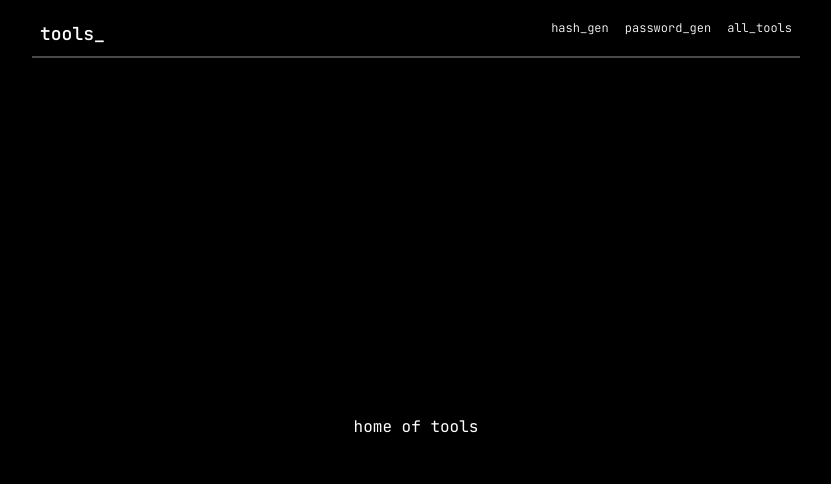
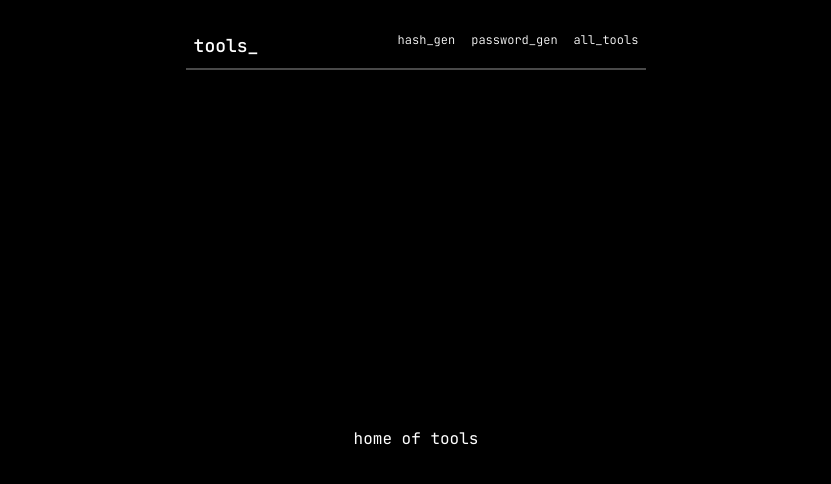
Before and after one commit to notsanta20/tools_, a React (Vite) app: page / in a window 1280 px wide. Shown: the top 484 px of the page, without its empty margins (224-1055 px from the left). Built offline with nearby package versions, Linux system fonts and the light colour scheme.

Commit message:
fix: added container for padding and added error page route

```diff
--- a/src/app/Router.tsx
+++ b/src/app/Router.tsx
@@ -1,13 +1,17 @@
 import { Routes, Route } from "react-router";
 import Home from "./routes/Home";
 import HashGenerator from "./routes/app/HashGenerator";
+import ErrorPage from "./routes/ErrorPage";
 
 function Router() {
   return (
-    <Routes>
-      <Route path="/" element={<Home />} />
-      <Route path="/hash-generator" element={<HashGenerator />} />
-    </Routes>
+    <div className="px-[20%] py-3 font-(family-name:--font-mono) text-white h-screen">
+      <Routes>
+        <Route path="/" element={<Home />} />
+        <Route path="/hash-generator" element={<HashGenerator />} />
+        <Route path="*" element={<ErrorPage />} />
+      </Routes>
+    </div>
   );
 }
 
```
